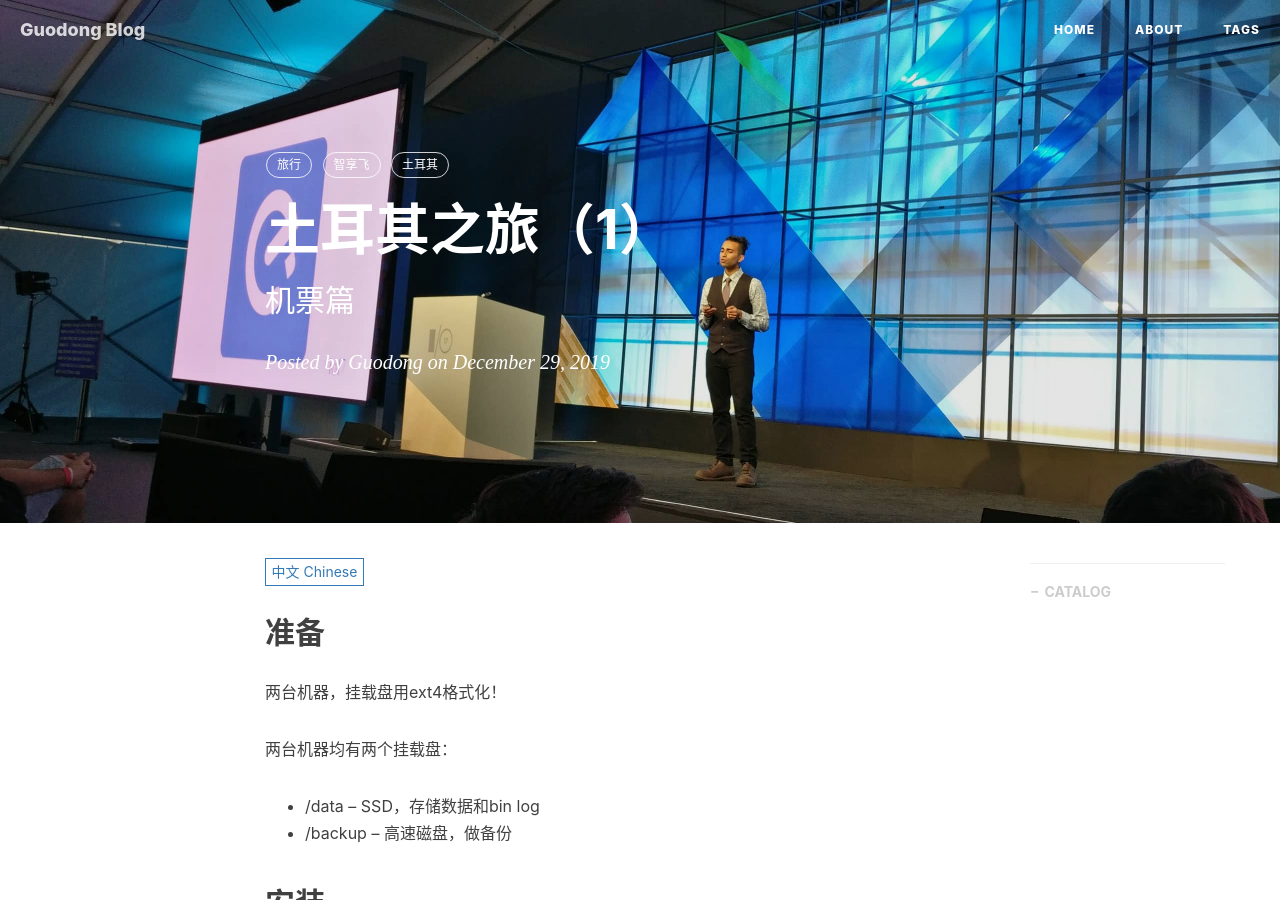
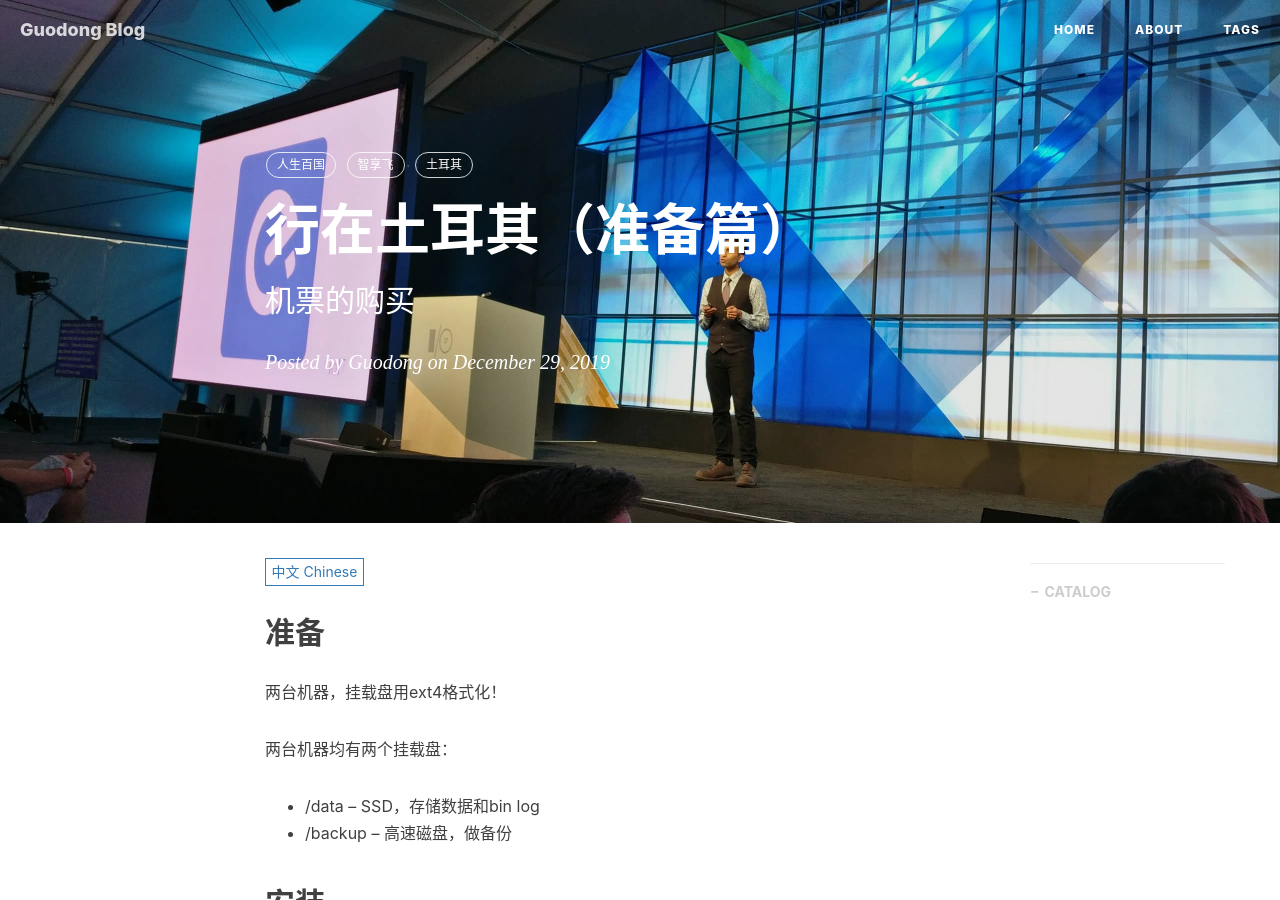
Before and after one commit to liguodong/liguodong.github.io, a Jekyll site: the page built from _posts/2019-12-29-travel-to-turkey-1.markdown, in a window 1280 px wide and 900 px high. Built offline with Jekyll 4.4.1, drawn with Linux system fonts in a browser that asks for light colours; nearby versions of some CDN libraries; comment, search, counter and statistics services are not loaded.

Commit message:
new post

```diff
--- a/_posts/2019-12-29-travel-to-turkey-1.markdown
+++ b/_posts/2019-12-29-travel-to-turkey-1.markdown
@@ -1,7 +1,7 @@
 ---
 layout:       post
-title:        "土耳其之旅（1）"
-subtitle:     "机票篇"
+title:        "行在土耳其（准备篇）"
+subtitle:     "机票的购买"
 date:         2019-12-29 12:00:00
 author:       "Guodong"
 header-img:   "img/in-post/post-eleme-pwa/eleme-at-io.jpg"
@@ -9,7 +9,7 @@ header-mask:  0.1
 catalog:      true
 multilingual: true
 tags:
-    - 旅行
+    - 人生百国
     - 智享飞
     - 土耳其
 ---
--- a/_posts/2019-12-29-travel-to-turkey-2.markdown
+++ b/_posts/2019-12-29-travel-to-turkey-2.markdown
@@ -1,7 +1,7 @@
 ---
 layout:       post
-title:        "土耳其之旅（2）"
-subtitle:     "行程篇"
+title:        "行在土耳其（准备篇）"
+subtitle:     "行程规划"
 date:         2019-12-29 12:00:00
 author:       "Guodong"
 header-img:   "img/in-post/post-eleme-pwa/eleme-at-io.jpg"
@@ -9,7 +9,7 @@ header-mask:  0.1
 catalog:      true
 multilingual: true
 tags:
-    - 旅行
+    - 人生百国
     - 智享飞
     - 土耳其
 ---
```
